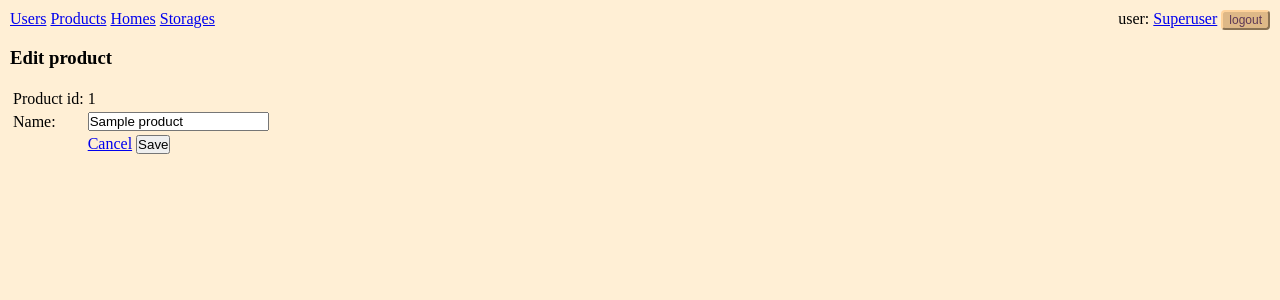
After one commit to Peanhua/HomeStorage, a Flask app: page /products/1/ in a window 1280 px wide. The commit adds this page. Shown: the top 300 px of the page. Run offline with Flask 2, Linux system fonts and the light colour scheme; a user stored in the database is signed in; tables that the repository leaves empty hold one stand-in row (values such as "Sample post").

Commit message:
Add ability to delete products. Refactor product edit to be similar of user edit.

```diff
--- a/application/products/views.py
+++ b/application/products/views.py
@@ -33,11 +33,28 @@ def products_create():
     return redirect(url_for("products_index"))
 
 
-@app.route("/products/<product_id>/", methods=["POST"])
+# Edit product
+@app.route("/products/<product_id>/", methods=["GET", "POST", "DELETE"])
 @login_required
-def products_update(product_id):
+def products_edit(product_id):
     product = Product.query.get(product_id)
-    product.name = request.form.get("name")
-    db.session().commit()
 
-    return redirect(url_for("products_index"))
+    if request.method == "GET":
+        form = ProductForm(obj=product)
+        return render_template("products/edit.html", form=form, product=product)
+
+    elif request.method == "POST":
+        form = ProductForm(request.form)
+
+        if not form.validate():
+            return render_template("products/edit.html", form=form, product=product)
+
+        product.name = request.form.get("name")
+        db.session().commit()
+
+        return redirect(url_for("products_index"))
+
+    elif request.method == "DELETE":
+        db.session().delete(product)
+        db.session().commit()
+        return ""
--- a/application/static/index.js
+++ b/application/static/index.js
@@ -21,3 +21,27 @@ onDeleteUserClicked = (user_id) => {
     req.send(null)
   }
 }
+
+
+onEditProductClicked = (product_id) => {
+  const url = editProductUrl(product_id)
+  location.assign(url)
+}
+
+onDeleteProductClicked = (product_id) => {
+  if(confirm("Are you sure you want to delete the product?")) {
+    const req = new XMLHttpRequest()
+    const url = editProductUrl(product_id)
+    req.onreadystatechange = function() {
+      if(this.readyState === 4) {
+        if(this.status === 200) {
+          location.reload()
+        } else {
+          alert(req.responseText)
+        }
+      }
+    }
+    req.open("DELETE", url, true)
+    req.send(null)
+  }
+}
--- a/application/templates/layout.html
+++ b/application/templates/layout.html
@@ -7,6 +7,9 @@
     <script>
       editUserUrl = (user_id) => {
         return "{{ url_for('users_edit', user_id='USER_ID') }}".replace(/USER_ID/, user_id)
+      }
+      editProductUrl = (product_id) => {
+        return "{{ url_for('products_edit', product_id='PRODUCT_ID') }}".replace(/PRODUCT_ID/, product_id)
       }
     </script>
     <script src="{{ url_for('static', filename='index.js') }}"></script>
--- /dev/null
+++ b/application/templates/products/edit.html
@@ -0,0 +1,29 @@
+{% extends "layout.html" %}
+
+{% block body %}
+<h3>Edit product</h3>
+<form method="POST">
+  <table>
+    <tr>
+      <td>Product id:</td><td>{{ product.product_id }}</td>
+    </tr>
+    <tr>
+      <td>{{ form.name.label }}</td><td>{{ form.name }}</td>
+      <td>
+        <ul>
+          {% for error in form.name.errors %}
+          <li>{{ error }}</li>
+          {% endfor %}
+        </ul>
+      </td>
+    </tr>
+    <tr>
+      <td></td>
+      <td>
+        <a href="{{ url_for('products_index') }}">Cancel</a>
+        <input type="submit" value="Save" />
+      </td>
+    </tr>
+  </table>
+</form>
+{% endblock %}
```
Also changed, not shown: application/templates/products/list.html (+7 -6 lines).
